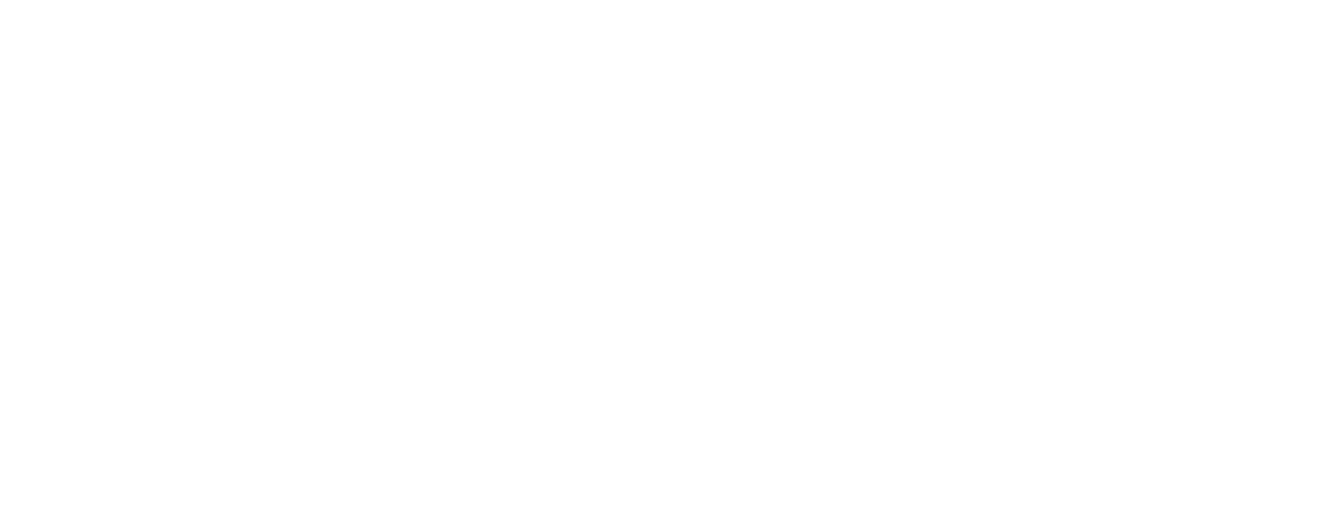
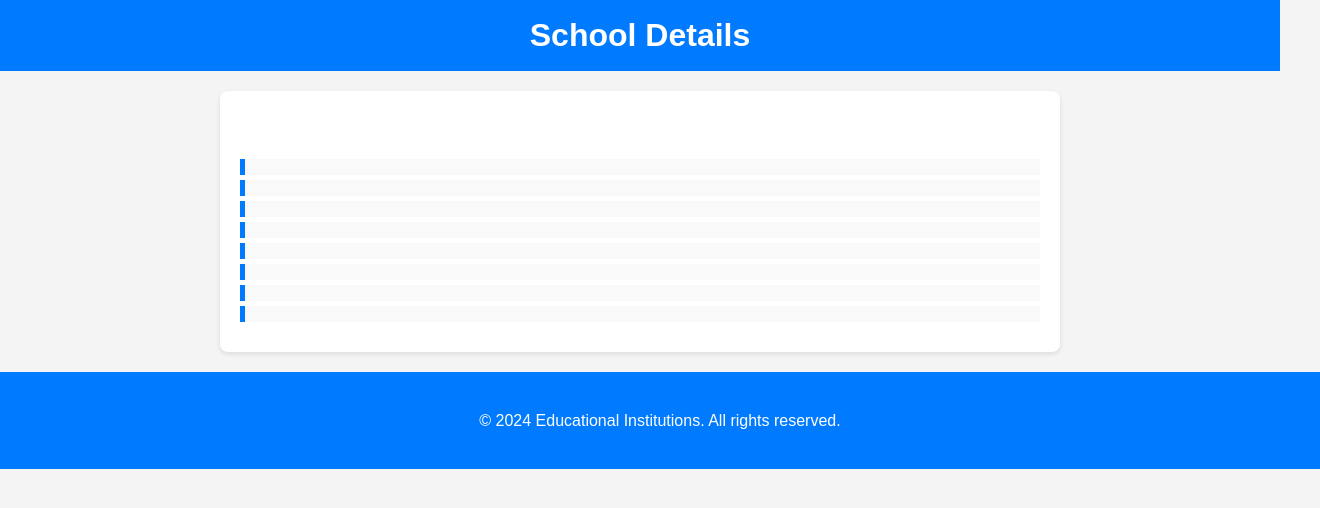
Before and after one commit to rankmaster2024/shikshak, a plain HTML site: page school.html in a window 1280 px wide. Shown: the whole page, 1320 px wide, since content can reach past the window. Drawn offline with Linux system fonts and the light colour scheme; no server answers.

Commit message:
Update school.html

```diff
--- a/school.html
+++ b/school.html
@@ -5,13 +5,80 @@
     <meta name="viewport" content="width=device-width, initial-scale=1.0">
     <title>School Details</title>
     <style>
-        /* Add your styles here */
+        body {
+            font-family: Arial, sans-serif;
+            margin: 0;
+            padding: 0;
+            background-color: #f4f4f4;
+            color: #333;
+            line-height: 1.6;
+        }
+
+        header {
+            background: #007BFF;
+            color: #fff;
+            padding: 10px 0;
+            text-align: center;
+        }
+
+        h1 {
+            margin: 0;
+        }
+
+        .container {
+            max-width: 800px;
+            margin: 20px auto;
+            padding: 20px;
+            background: #fff;
+            border-radius: 8px;
+            box-shadow: 0 2px 5px rgba(0,0,0,0.1);
+        }
+
+        img {
+            max-width: 100%;
+            border-radius: 8px;
+            margin-bottom: 20px;
+        }
+
+        .school-info {
+            margin: 10px 0;
+        }
+
+        .school-info p {
+            margin: 5px 0;
+            padding: 8px;
+            background: #f9f9f9;
+            border-left: 5px solid #007BFF;
+        }
+
+        .school-info h2 {
+            border-bottom: 2px solid #007BFF;
+            padding-bottom: 10px;
+            margin-bottom: 20px;
+        }
+
+        footer {
+            text-align: center;
+            padding: 20px;
+            background: #007BFF;
+            color: #fff;
+            position: relative;
+            bottom: 0;
+            width: 100%;
+            margin-top: 20px;
+        }
     </style>
 </head>
 <body>
 
-    <h1 id="school-name"></h1>
+    <header>
+        <h1>School Details</h1>
+    </header>
+
+    <div class="container">
         <img id="school-image" alt="">
+        <h2 id="school-name"></h2>
+        <div class="school-info">
             <p id="school-description"></p>
             <p id="school-location"></p>
             <p id="school-contact"></p>
@@ -20,6 +87,12 @@
             <p id="school-affiliations"></p>
             <p id="school-grades"></p>
             <p id="school-fees"></p>
+        </div>
+    </div>
+
+    <footer>
+        <p>&copy; 2024 Educational Institutions. All rights reserved.</p>
+    </footer>
 
     <script>
         const jsonUrl = 'https://raw.githubusercontent.com/DEEPAKMATHUR0/schools.json/main/schools.json';
@@ -35,7 +108,7 @@
                     document.getElementById('school-name').textContent = school.name;
                     document.getElementById('school-image').src = school.image;
                     document.getElementById('school-description').textContent = school.description;
-                    document.getElementById('school-location').textContent = school.location;
+                    document.getElementById('school-location').textContent = `Location: ${school.location}`;
                     document.getElementById('school-contact').textContent = `Contact: ${school.contact}`;
                     document.getElementById('school-address').textContent = `Address: ${school.address}`;
                     document.getElementById('school-principal').textContent = `Principal: ${school.principal_name}`;
```
Lines whose indentation alone changed are shown as unchanged.
